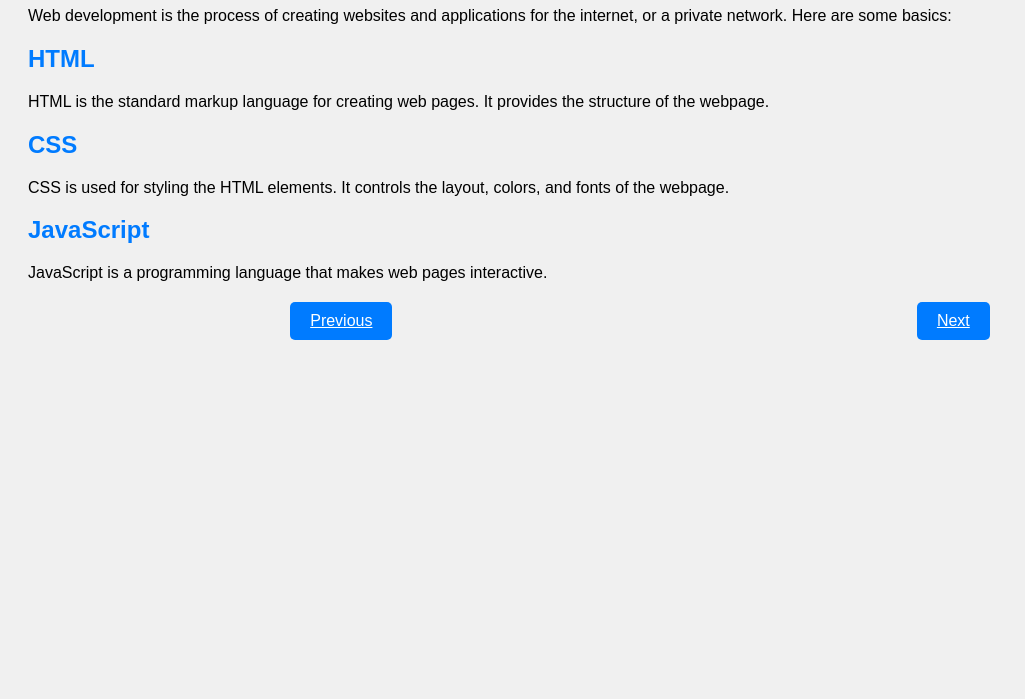
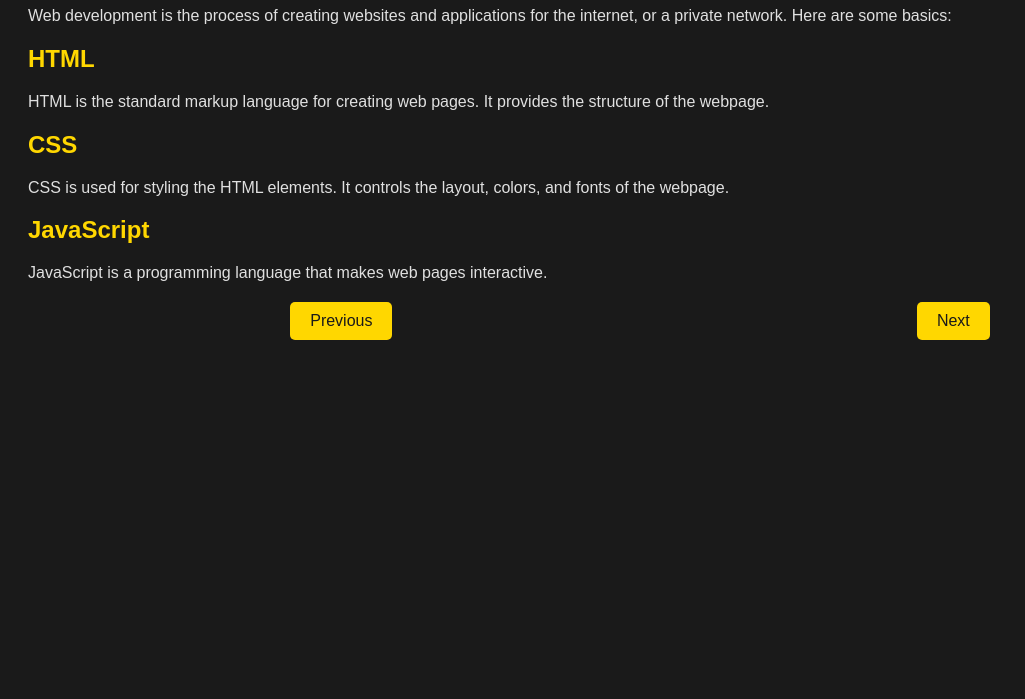
Before and after one commit to SHADOW124-afk/Web-development7, a plain HTML site: page web-development-basics.html in a window 1280 px wide. Shown: the part 101-800 px from the top of the page, without its empty margins (0-1025 px from the left). Drawn offline with Linux system fonts and the light colour scheme.

Commit message:
Update web-development-basics.html

```diff
--- a/web-development-basics.html
+++ b/web-development-basics.html
@@ -8,13 +8,14 @@
         body {
             font-family: sans-serif;
             padding: 20px;
-            background-color: #f0f0f0;
+            background-color: #1A1A1A; /* Charcoal background */
+            color: #E0E0E0; /* Light gray text for readability */
         }
         h1, h2 {
-            color: #007bff;
+            color: #FFD700; /* Golden headings */
         }
         a {
-            color: #007bff;
+            color: #FFD700; /* Golden links */
         }
         .button-container {
             display: flex;
@@ -24,11 +25,12 @@
         .button {
             padding: 10px 20px;
             font-size: 1em;
-            background-color: #007bff;
-            color: white;
+            background-color: #FFD700; /* Golden button background */
+            color: #1A1A1A; /* Charcoal text for contrast */
             border: none;
             border-radius: 5px;
             cursor: pointer;
+            text-decoration: none; /* Removed underline from the button link */
         }
     </style>
 </head>
```
